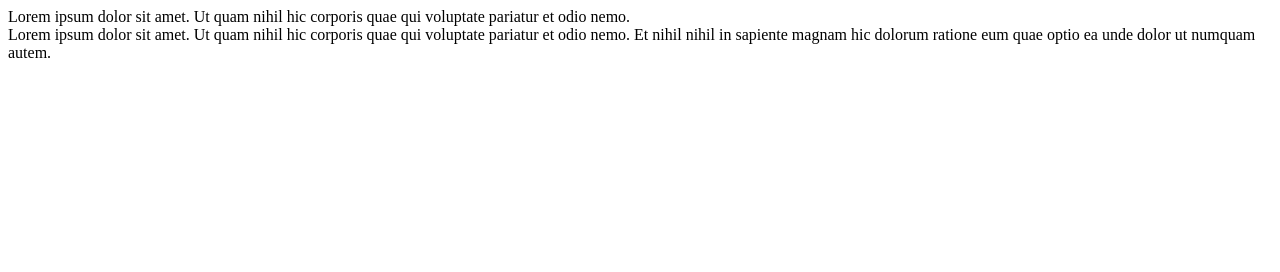
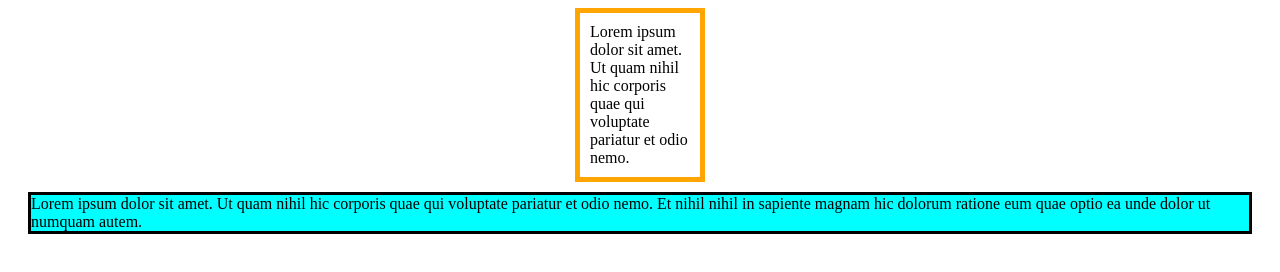
Before and after one commit to knightmoves-schools/015-background-border-margin-padding-Romantrickey-ops, a website: page index.html in a window 1280 px wide. Drawn offline with Linux system fonts and the light colour scheme.

Commit message:
Update index.html

```diff
--- a/index.html
+++ b/index.html
@@ -4,10 +4,22 @@
     <title>Div Formatting</title>
     <style>
         .narrow-text-area {
-
+         width: 100px;
+        margin:auto;
+        border-color: orange;
+        border-width: 5px;
+        border-style: solid;
+        padding: 10px
         }
         .text-box {
-
+         background-color: cyan;
+        border-color: cyan
+        border-width: 5px;
+        border-style: solid;
+        margin-top: 10px;
+        margin-bottom: 10px;
+        margin-left: 20px;
+        margin-right: 20px;
         }
     </style>
 </head>
```
